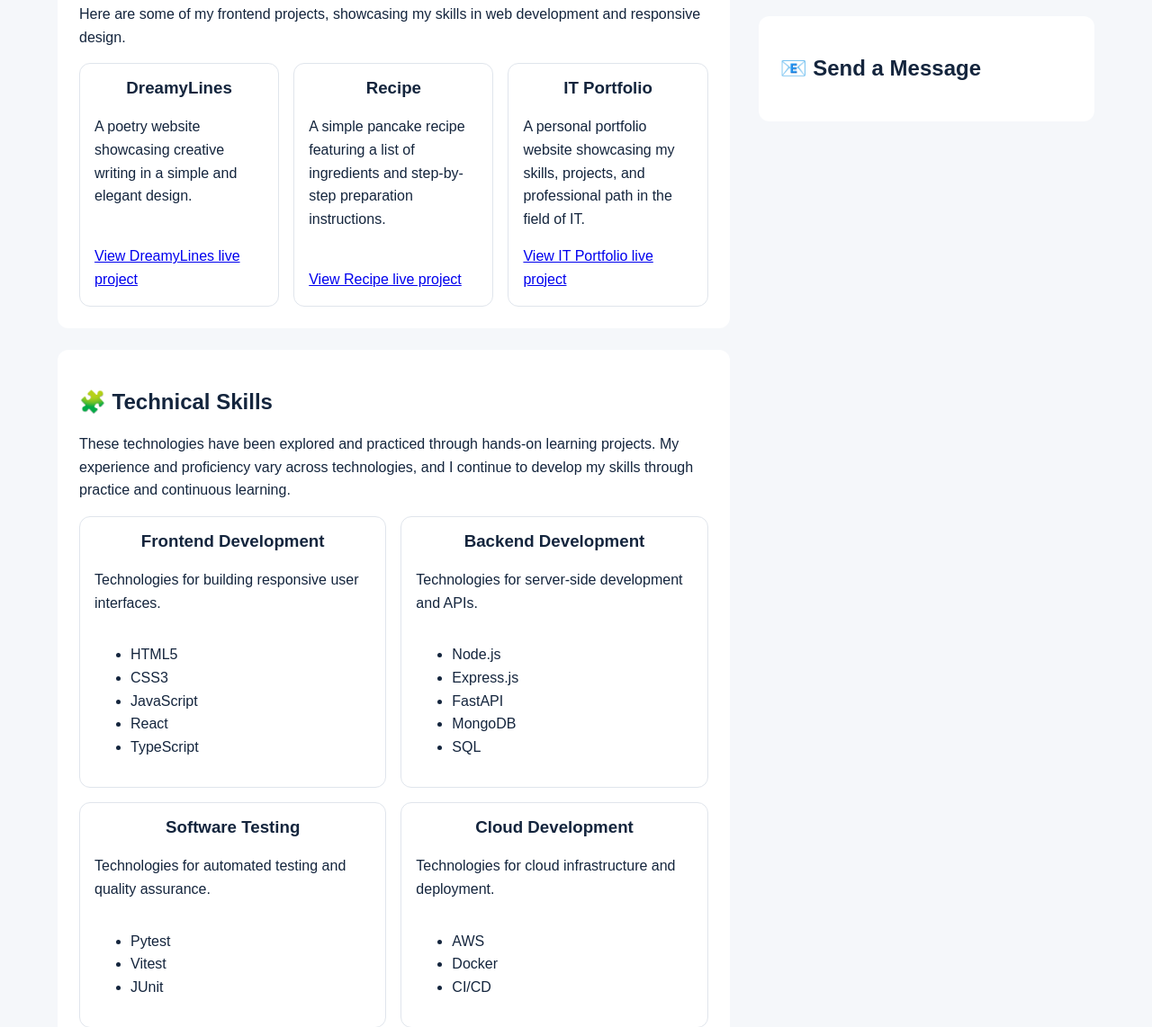
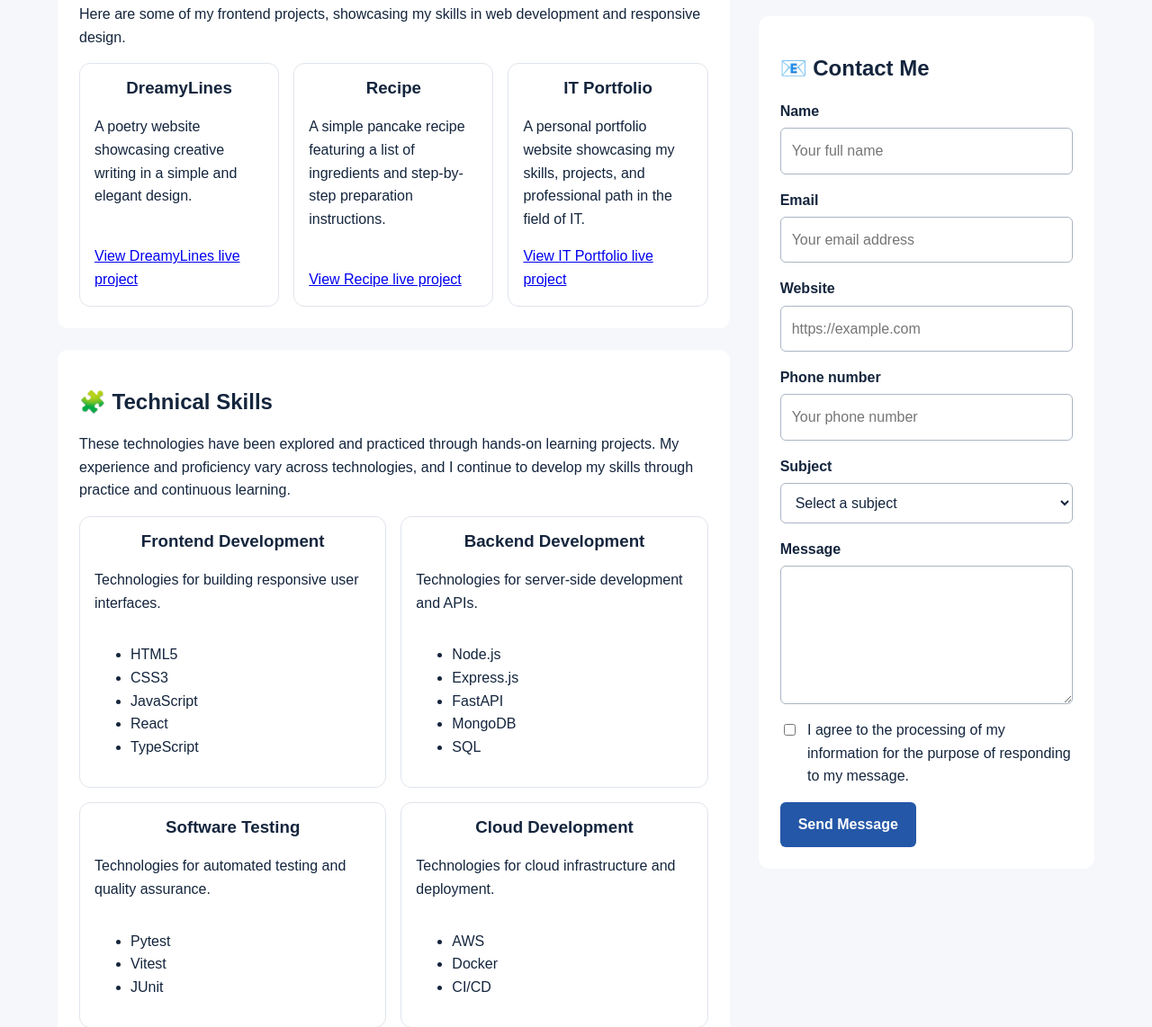
Before and after one commit to cameloasa-blockchain/Portfolio, a plain HTML site: page index.html in a window 1280 px wide. Shown: the part 508-1650 px from the top of the page at 90% size. Drawn offline with Linux system fonts and the light colour scheme.

Commit message:
added contact form

```diff
--- a/index.html
+++ b/index.html
@@ -219,11 +219,93 @@
                 </div>
             </section>
 
-            <!-- Send a Message -->
-            <section id="send-message" aria-labelledby="send-message-title">
-                <h2 id="send-message-title">📧 Send a Message</h2>
+            <!-- Contact Form -->
+            <section id="contact" aria-labelledby="form-title">
+                <h2 id="form-title">📧 Contact Me</h2>
 
-                <!-- Contact form will be added here -->
+                <form class="contact-form" action="#" method="post">
+
+                    <div class="form-group">
+                        <label for="name">Name</label>
+                        <input
+                            type="text"
+                            id="name"
+                            name="name"
+                            autocomplete="name"
+                            placeholder="Your full name"
+                            required
+                        >
+                    </div>
+
+                    <div class="form-group">
+                        <label for="email">Email</label>
+                        <input
+                            type="email"
+                            id="email"
+                            name="email"
+                            autocomplete="email"
+                            placeholder="Your email address"
+                            required
+                        >
+                    </div>
+
+                    <div class="form-group">
+                        <label for="website">Website</label>
+                        <input
+                            type="url"
+                            id="website"
+                            name="website"
+                            placeholder="https://example.com"
+                        >
+                    </div>
+
+                    <div class="form-group">
+                        <label for="phone">Phone number</label>
+                        <input
+                            type="tel"
+                            id="phone"
+                            name="phone"
+                            placeholder="Your phone number"
+                            autocomplete="tel"
+                        >
+                    </div>
+
+                    <div class="form-group">
+                        <label for="subject">Subject</label>
+                        <select id="subject" name="subject" required>
+                            <option value="">Select a subject</option>
+                            <option value="project">Project inquiry</option>
+                            <option value="job">Job opportunity</option>
+                            <option value="other">Other</option>
+                        </select>
+                    </div>
+
+                    <div class="form-group">
+                        <label for="message">Message</label>
+                        <textarea
+                            id="message"
+                            name="message"
+                            rows="5"
+                            required
+                        ></textarea>
+                    </div>
+
+                    <div class="form-group checkbox-group">
+                        <input
+                            type="checkbox"
+                            id="privacy"
+                            name="privacy"
+                            required
+                        >
+                        <label for="privacy">
+                            I agree to the processing of my information
+                            for the purpose of responding to my message.
+                        </label>
+                    </div>
+
+                    <button type="submit">Send Message</button>
+
+                </form>
             </section>
 
         </aside>
--- a/style.css
+++ b/style.css
@@ -296,8 +296,90 @@ Contact information and links
     outline-offset: 3px;
 }
 
+
 /* ========================================
-14. Footer
+14. Contact form
+Form layout and field styling
+======================================== */
+
+.contact-form {
+    display: flex;
+    flex-direction: column;
+    gap: 1rem;
+}
+
+.form-group {
+    display: flex;
+    flex-direction: column;
+    gap: 0.35rem;
+}
+
+.form-group label {
+    font-weight: 600;
+}
+
+.contact-form input,
+.contact-form select,
+.contact-form textarea {
+    width: 100%;
+    padding: 0.75rem;
+    font: inherit;
+    color: var(--dark);
+    background-color: var(--white);
+    border: 1px solid #AAB5C4;
+    border-radius: 6px;
+}
+
+.contact-form textarea {
+    resize: vertical;
+}
+
+.contact-form input:focus-visible,
+.contact-form select:focus-visible,
+.contact-form textarea:focus-visible,
+.contact-form button:focus-visible {
+    outline: 2px solid var(--blue);
+    outline-offset: 2px;
+}
+
+/* Checkbox layout */
+
+.checkbox-group {
+    flex-direction: row;
+    align-items: flex-start;
+    gap: 0.65rem;
+}
+
+.checkbox-group input {
+    width: auto;
+    margin-top: 0.35rem;
+    accent-color: var(--blue);
+}
+
+.checkbox-group label {
+    font-weight: 400;
+}
+
+/* Submit button */
+
+.contact-form button {
+    align-self: flex-start;
+    padding: 0.75rem 1.25rem;
+    font: inherit;
+    font-weight: 600;
+    color: var(--white);
+    background-color: var(--blue);
+    border: none;
+    border-radius: 6px;
+    cursor: pointer;
+}
+
+.contact-form button:hover {
+    background-color: var(--dark);
+}
+
+/* ========================================
+15. Footer
 Copyright and page ending
 ======================================== */
 
```
